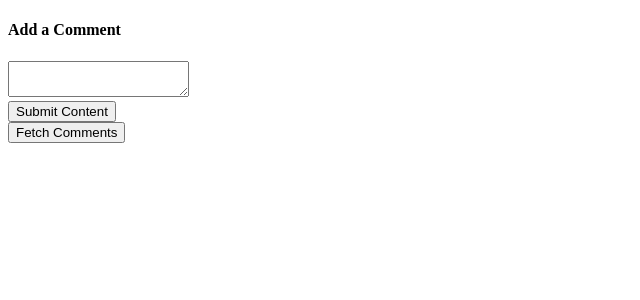
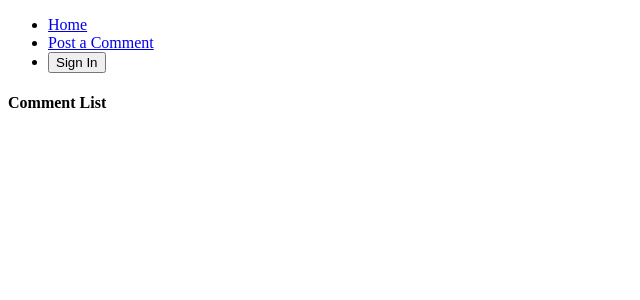
Before and after one commit to haryantowang09/hdyf, a React (Create React App) app: page / in a window 1280 px wide. Shown: the top 300 px of the page, without its empty margins (0-640 px from the left). Built offline with nearby package versions, Linux system fonts and the light colour scheme.

Commit message:
Chapter III : HOC with Dumb Auth.

```diff
--- a/package.json
+++ b/package.json
@@ -12,6 +12,7 @@
     "moxios": "^0.4.0",
     "react": "^16.12.0",
     "react-dom": "^16.12.0",
+    "react-router-dom": "^5.1.2",
     "react-scripts": "3.3.1",
     "redux-promise": "^0.6.0"
   },
--- a/src/actions/index.js
+++ b/src/actions/index.js
@@ -1,5 +1,5 @@
-import { SAVE_COMMENT, FETCH_COMMENTS } from 'actions/types';
 import axios from 'axios';
+import { SAVE_COMMENT, FETCH_COMMENTS, CHANGE_AUTH } from 'actions/types';
 
 export function saveComment(comment) {
   return {
@@ -15,3 +15,10 @@
     payload: response
   };
 }
+
+export function changeAuth(isLoggedIn) {
+  return {
+    type: CHANGE_AUTH,
+    payload: isLoggedIn
+  }
+}
--- a/src/actions/types.js
+++ b/src/actions/types.js
@@ -1,2 +1,3 @@
 export const SAVE_COMMENT = 'save_comment';
 export const FETCH_COMMENTS = 'fetch_comments';
+export const CHANGE_AUTH = 'change_auth';
--- a/src/components/App.js
+++ b/src/components/App.js
@@ -1,12 +1,52 @@
-import React from 'react';
+import React, { Component } from 'react';
+import { Route, Link } from 'react-router-dom';
+import { connect } from 'react-redux';
 import CommentBox from 'components/CommentBox';
 import CommentList from 'components/CommentList';
+import * as actions from 'actions';
 
-export default () => {
-  return (
-    <div>
-      <CommentBox />
-      <CommentList />
-    </div>
-  );
+class App extends Component {
+  renderButton() {
+    if (this.props.auth) {
+     return (
+       <button onClick={() => this.props.changeAuth(false)}>Sign Out</button>
+     )
+    } else {
+      return (
+        <button onClick={() => this.props.changeAuth(true)}>Sign In</button>
+      )
+    }
+  }
+
+  renderHeader() {
+    return (
+      <ul>
+        <li>
+          <Link to="/">Home</Link>
+        </li>
+        <li>
+          <Link to="/post">Post a Comment</Link>
+        </li>
+        <li>
+          {this.renderButton()}
+        </li>
+      </ul>
+    )
+  }
+
+  render() {
+    return (
+      <div>
+        {this.renderHeader()}
+        <Route path="/post" component={CommentBox} />
+        <Route path="/" exact component={CommentList} />
+      </div>
+    );
+  }
 };
+
+function mapStateToProps(state) {
+  return { auth: state.auth }
+}
+
+export default connect(mapStateToProps, actions)(App);
--- a/src/components/CommentBox.js
+++ b/src/components/CommentBox.js
@@ -1,6 +1,7 @@
 import React, { Component } from 'react';
 import { connect } from 'react-redux';
 import * as actions from 'actions';
+import requireAuth from 'components/requireAuth';
 
 class CommentBox extends Component {
   state = { comment: '' };
@@ -31,4 +32,4 @@
   }
 };
 
-export default connect(null, actions)(CommentBox);
+export default connect(null, actions)(requireAuth(CommentBox));
--- a/src/components/CommentList.js
+++ b/src/components/CommentList.js
@@ -11,6 +11,7 @@
   render() {
     return (
       <div>
+        <h4>Comment List</h4>
         <ul>
           {this.renderComments()}
         </ul>
--- /dev/null
+++ b/src/components/requireAuth.js
@@ -0,0 +1,30 @@
+import React, { Component } from 'react';
+import { connect } from 'react-redux';
+
+export default ChildComponent => {
+  class ComposedComponent extends Component {
+    componentDidMount() {
+      this.shouldNavigateAway();
+    }
+
+    componentDidUpdate() {
+      this.shouldNavigateAway();
+    }
+
+    shouldNavigateAway() {
+      if (!this.props.auth) {
+        this.props.history.push('/');
+      }
+    }
+
+    render() {
+      return <ChildComponent {...this.props} />;
+    }
+  }
+
+  function mapStateToProps(state) {
+    return { auth: state.auth };
+  }
+
+  return connect(mapStateToProps)(ComposedComponent);
+}
--- a/src/index.js
+++ b/src/index.js
@@ -1,12 +1,14 @@
 import React from 'react';
 import ReactDOM from 'react-dom';
+import { BrowserRouter, Route } from 'react-router-dom';
 import Root from 'Root';
-
 import App from 'components/App';
 
 ReactDOM.render(
   <Root>
-    <App />
+    <BrowserRouter>
+      <Route path="/" component={App} />
+    </BrowserRouter>
   </Root>,
   document.querySelector('#root')
 );
--- /dev/null
+++ b/src/reducers/auth.js
@@ -0,0 +1,10 @@
+import { CHANGE_AUTH } from 'actions/types';
+
+export default function(state = false, action) {
+  switch(action.type) {
+    case CHANGE_AUTH:
+        return action.payload;
+    default:
+      return state;
+  }
+}
--- a/src/reducers/index.js
+++ b/src/reducers/index.js
@@ -1,6 +1,8 @@
 import { combineReducers } from 'redux';
 import commentsReducer from 'reducers/comments';
+import authReducer from 'reducers/auth';
 
 export default combineReducers({
-  comments: commentsReducer
+  comments: commentsReducer,
+  auth: authReducer
 });
```
Also changed, not shown: 1 other file (tests, documents, lock files or other folders).
